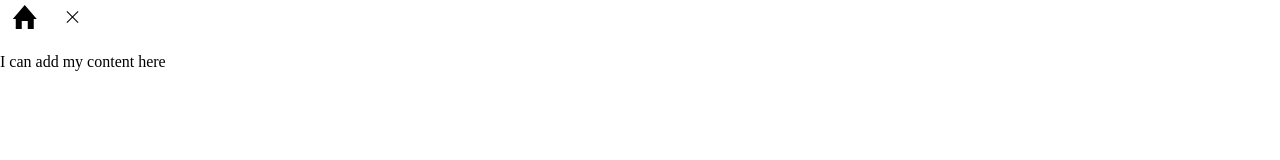
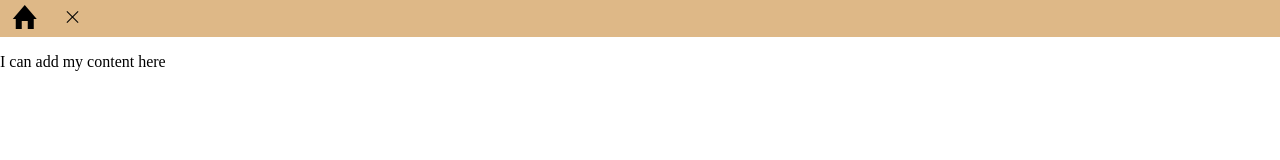
Before and after one commit to BillChabzz/viewanimation-GSAP, a plain HTML site: page index.html in a window 1280 px wide. Drawn offline with nearby package versions, Linux system fonts and the light colour scheme.

```diff
--- a/css/test.css
+++ b/css/test.css
@@ -8,11 +8,13 @@ body{
     width: 100%;
     overflow: hidden
 }
-/*header{
-    background-color: #200;
-    color: #fff;
+header{
+    background-color: burlywood;
+     z-index: 20;
+    position: relative;
     width: 100%;
-}*/
+}
+
 .close{
     cursor: pointer;
     padding: 0 1%;
--- a/index.html
+++ b/index.html
@@ -15,14 +15,16 @@
         </header>-->
         <main>
             <section id="land">
+                <header>
                 <i class="icon ion-home close"></i>
                 <i class="icon ion-ios-close-empty close open"></i>
+                </header>
+
 
                 <p> I can add my content here</p>
             </section>
             <section id="about">
-                <i class="icon ion-home close"></i>
-                <i class="icon ion-ios-close-empty close "></i>
+
                 About myself
 
             </section>
```
Also changed, not shown: js/test.js (+8 -0 lines).
